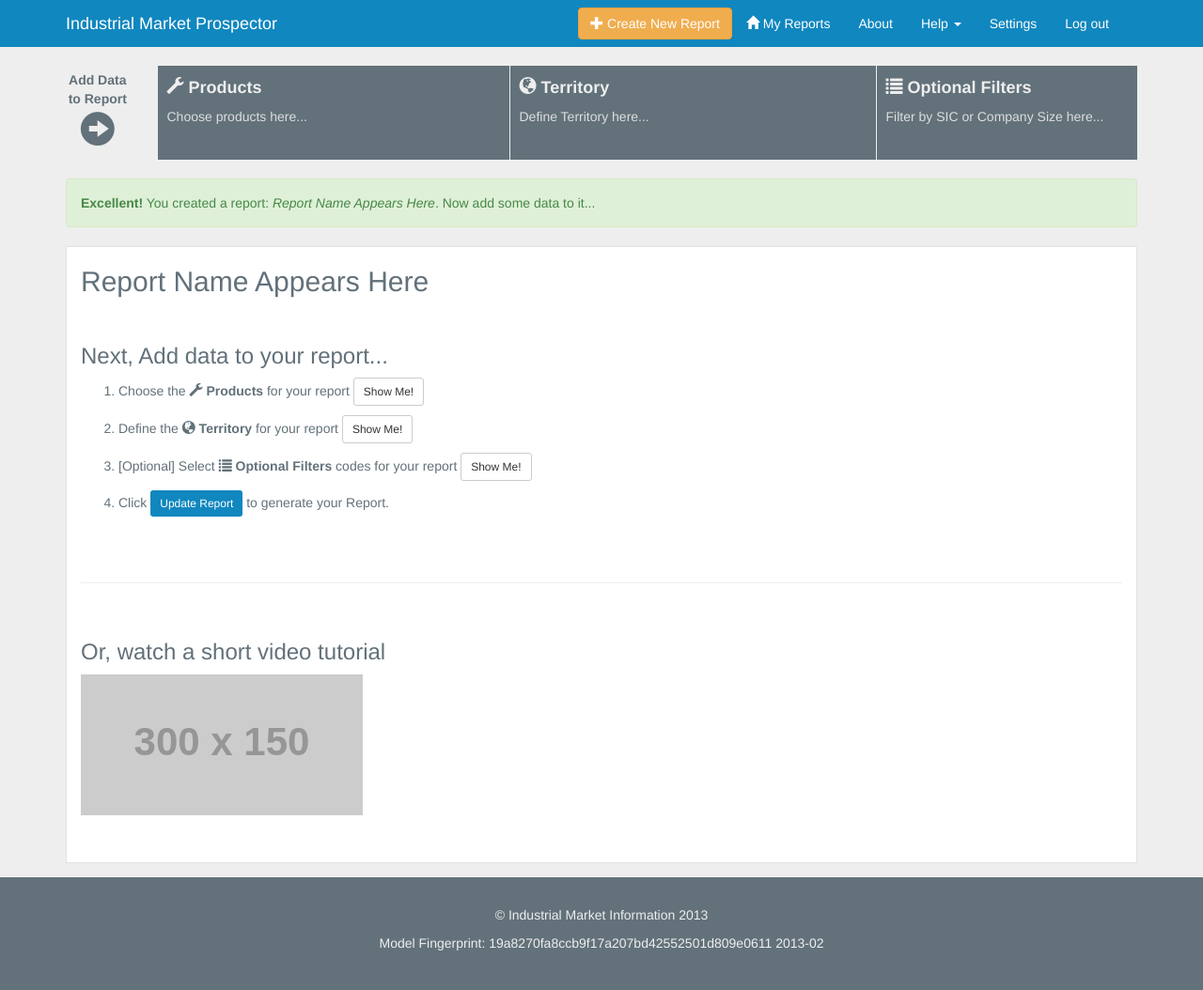
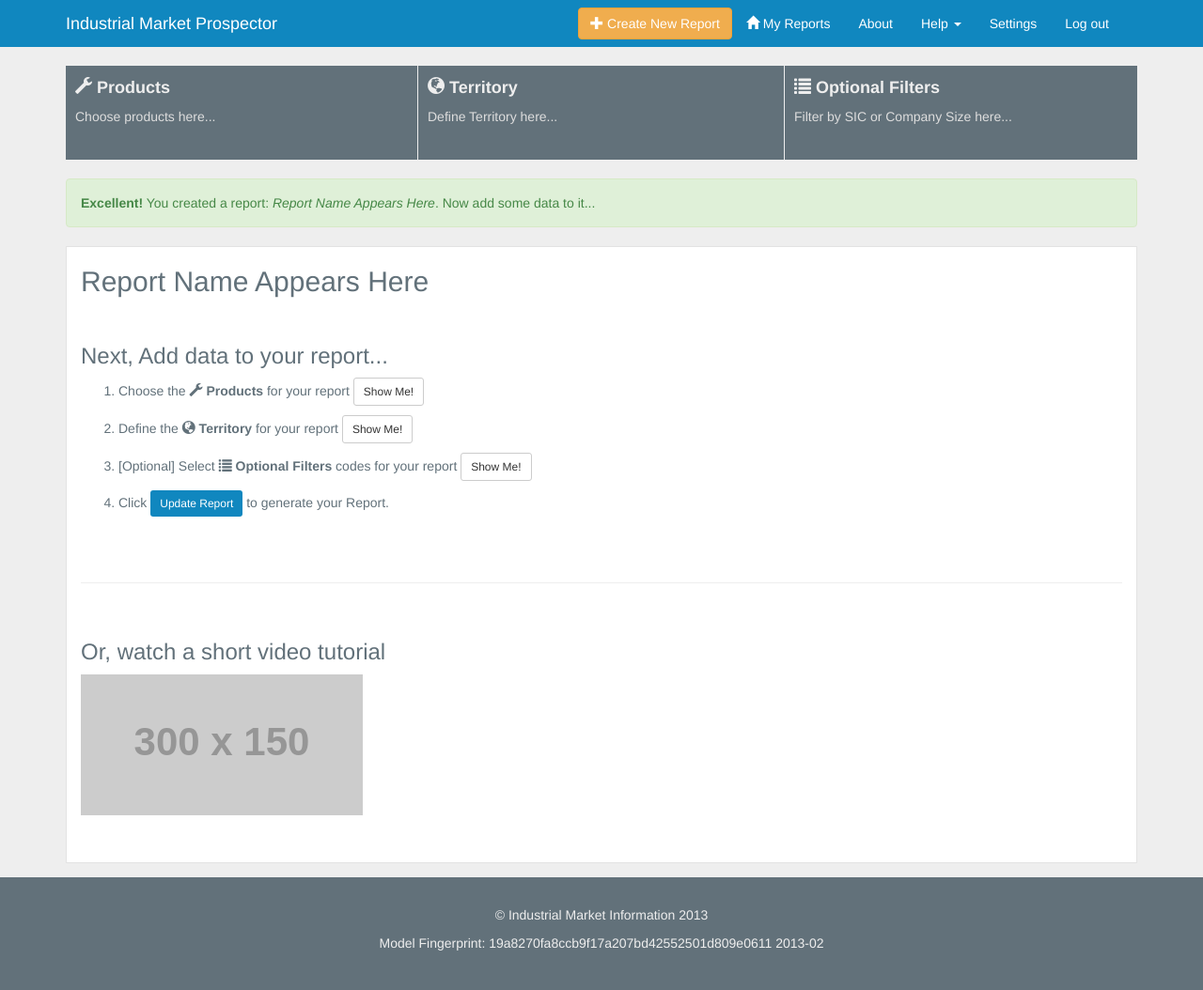
Before and after one commit to saintsjd/imi-ui, a Jekyll site: the page built from new.html, in a window 1280 px wide. Shown: the whole page at 94% size. Built offline with Jekyll 4.4.1, drawn with Linux system fonts in a browser that asks for light colours; Markdown is read by kramdown in place of the engine named in the settings.

Commit message:
full width filter bar

```diff
--- a/_includes/filters-new.html
+++ b/_includes/filters-new.html
@@ -1,11 +1,5 @@
 <div id="filter-bar">
   <div class="row">
-    <div class="col-xs-1">
-      <div id="filter-bar-label">
-        <span>Add Data to Report</span>
-        <span class="glyphicon glyphicon-circle-arrow-right"></span>
-      </div>
-    </div>
     <div class="col-xs-4" style="padding-right:1px;">
       <a href="#" class="filter-btn" id="product-filter-btn">
         <h4><span class="glyphicon glyphicon-wrench"></span> Products</h4>
@@ -18,7 +12,7 @@
         <p class="hidden-xs">Define Territory here...</p>
       </a>
     </div>
-    <div class="col-xs-3" style="padding-left:0;">
+    <div class="col-xs-4" style="padding-left:0;">
       <a href="#" class="filter-btn" id="optional-filter-btn">
         <h4><span class="glyphicon glyphicon-list"></span> Optional Filters</h4>
         <p class="hidden-xs">Filter by SIC or Company Size here...</p>
```
Also changed, not shown: _includes/filters.html (+1 -7 lines).
